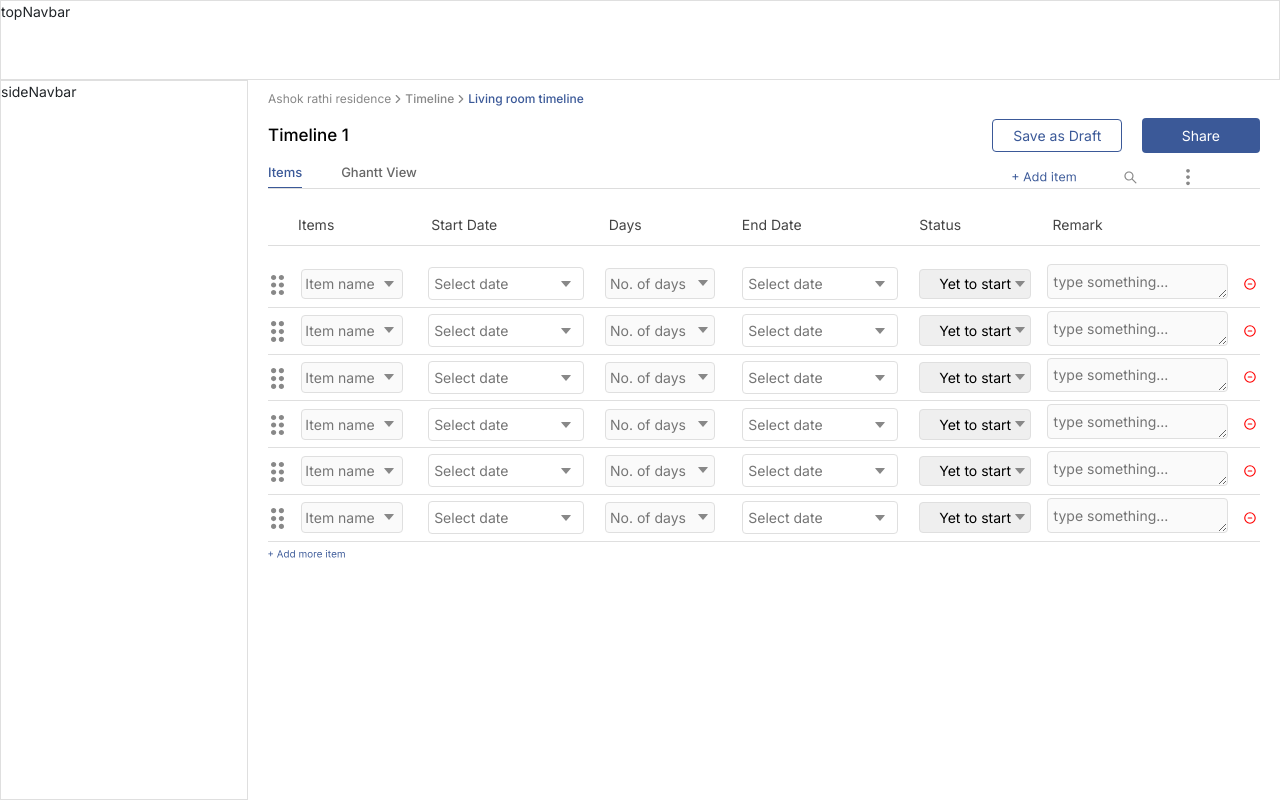
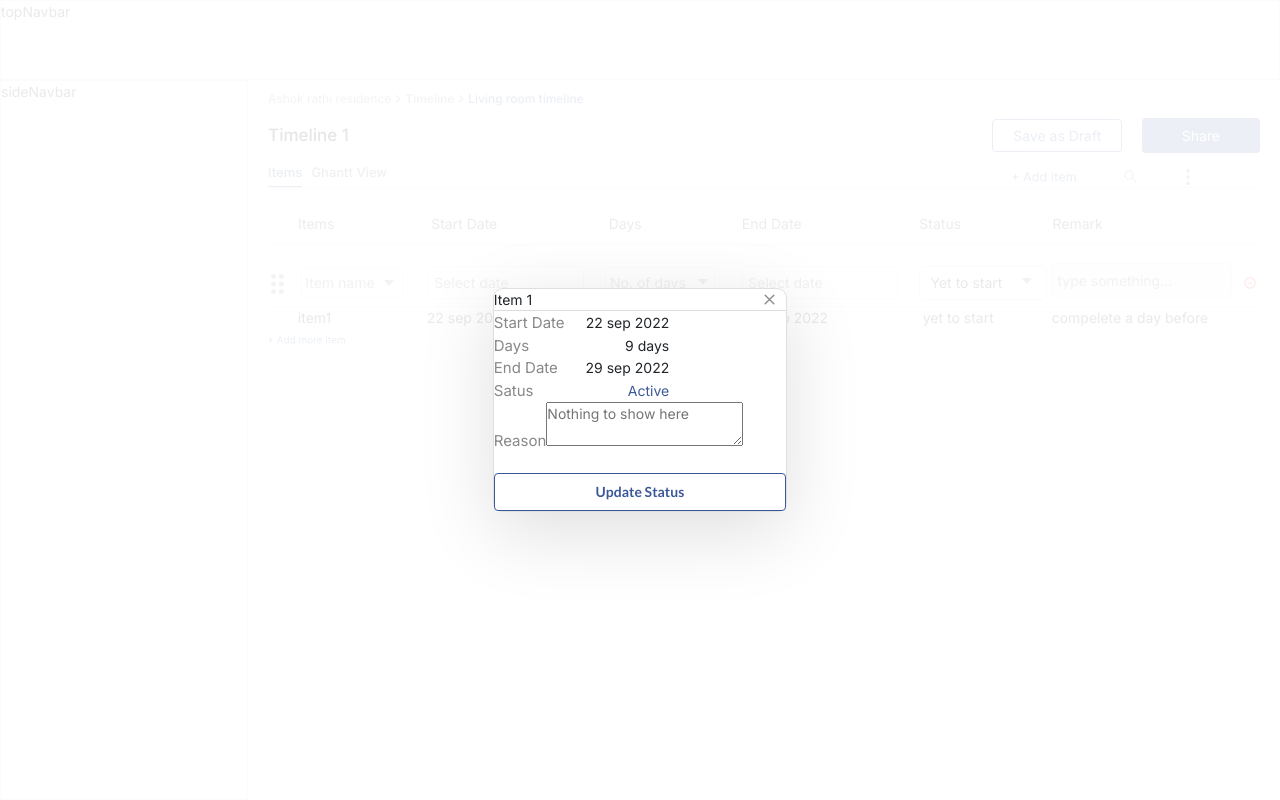
Before and after one commit to Parshuram12345/timeline-fe, a React (Create React App) app: page /innertimeline in a window 1280 px wide. Built offline with nearby package versions, Linux system fonts and the light colour scheme.

Commit message:
add update modal

```diff
--- a/src/components/HeroComponentsPC/InnerTimeline/InnerTimeline.css
+++ b/src/components/HeroComponentsPC/InnerTimeline/InnerTimeline.css
@@ -54,17 +54,23 @@
 .width-3{
     width: 3%;
 }
+.width-12{
+    width: 12%;
+}
 .hash-icon{
     width: 1vw;
 }
 .padding-3{
     padding: 3px;
 }
-.right-20{
-    right: 20px;
+.right-13{
+    right: 13px;
 }
 .top-8{
     top: 8px;
+}
+.arrow-icon{
+    background: white;
 }
 .item-container{
     border-bottom: 1px solid #DFDFDF;
@@ -76,3 +82,47 @@
 .margin-top-10{
     margin-top: 10px;
 }
+.remarks-field{
+    padding-left: 4px;
+}
+/* /// */
+.modal-wrapper{
+    width: 23%;
+    border-radius: 10px;
+    border: 1px solid #DFDFDF;
+    /* padding: 20px; */
+    padding: 0%;
+    background-color: white;
+    box-shadow: 0 20px 75px rgba(0 0 0 /13%);
+}
+.main-modal-wrapper{
+    display: flex;
+    justify-content: center;
+    align-items: center;
+    margin: auto;
+    position: fixed;
+    background: hsla(0,0%,100%,.9);
+    top: 0;
+    bottom: 0;
+    left: 0;
+    right: 0;
+    z-index: 1;
+    height: 100vh;
+}
+.closeicon{
+    width: 1vw;
+    top: 4px;
+    right: 10px;
+}
+.label-text {
+    font-size: 15px;
+    font-weight: 400;
+    color: #888888;
+}
+.ui.button.yes-btn{
+    width: 100%;
+    border: 1px solid #3B5998;
+    color: #3B5998;
+    background-color: #ffffff;
+    border-radius: 4px;
+}
--- a/src/components/HeroComponentsPC/InnerTimeline/InnerTimeline.jsx
+++ b/src/components/HeroComponentsPC/InnerTimeline/InnerTimeline.jsx
@@ -4,12 +4,12 @@ import { HiOutlineShare, HiOutlineMinusCircle } from "react-icons/hi";
 import { AiOutlineDelete, AiFillCaretDown } from "react-icons/ai";
 import { FiChevronRight, FiEdit2 } from "react-icons/fi";
 import { Dropdown } from "react-bootstrap";
-import { useNavigate } from 'react-router-dom';
+import { useNavigate } from "react-router-dom";
 function InnerTimeline() {
   const [itemsflag, setItemsflag] = useState(false);
   const [ghanttflag, setGhanttflag] = useState(false);
-  const navigate =useNavigate()
-  const dummyArr = Array.from({length:6})
+  const navigate = useNavigate();
+  const dummyArr = Array.from({ length: 1 });
   const handleItemsDocs = () => {
     setItemsflag(false);
     setGhanttflag(true);
@@ -18,9 +18,9 @@ function InnerTimeline() {
     setItemsflag(true);
     setGhanttflag(false);
   };
-  const navigateTimeline=()=>{
-    navigate("/")
-  }
+  const navigateTimeline = () => {
+    navigate("/");
+  };
   return (
     <div className="innertimeline-wrapper">
       <div className="d-flex align-center justify-between width-fit-content divider-margin">
@@ -30,7 +30,10 @@ function InnerTimeline() {
         <span className="d-flex align-center color-text-888888 font-size-14">
           <FiChevronRight />
         </span>
-        <div className="font-weight-500 small-font-12 color-text-888888 cursor-pointer" onClick={navigateTimeline}>
+        <div
+          className="font-weight-500 small-font-12 color-text-888888 cursor-pointer"
+          onClick={navigateTimeline}
+        >
           Timeline
         </div>
         <span className="d-flex align-center color-text-888888 font-size-14">
@@ -58,7 +61,7 @@ function InnerTimeline() {
         </div>
       </div>
       <div className="d-flex justify-between align-center margin-top-10">
-      <div className="d-flex width-15 justify-between">
+        <div className="d-flex width-12 justify-between">
           <div
             className={`font-weight-500 ${
               !itemsflag ? "items-tab" : "ghantt-tab"
@@ -132,12 +135,20 @@ function InnerTimeline() {
       </div>
       <div style={{ marginTop: "0%" }} className="ui divider"></div>
       <div>
-     {  dummyArr && dummyArr.map((_,index)=>{
+        {dummyArr &&
+          dummyArr.map((_, index) => {
             return (
               <>
-            <div key={index} className="item-container d-flex justify-flex-start align-center">
+                <div
+                  key={index}
+                  className="item-container d-flex justify-flex-start align-center"
+                >
                   <div className="width-3">
-          <img className="hash-icon" src={"Images/hash.svg"} alt="hash-icon" />
+                    <img
+                      className="hash-icon"
+                      src={"Images/hash.svg"}
+                      alt="hash-icon"
+                    />
                   </div>
                   <div className="position-relative width-13">
                     <input
@@ -145,9 +156,7 @@ function InnerTimeline() {
                       className="border-df bg-color-fa border-radius-4 padding-3 width-80"
                       placeholder="Item name"
                     />
-          <AiFillCaretDown
-            className="position-absolute down-arrow-icon color-text-888888"
-          />
+                    <AiFillCaretDown className="position-absolute down-arrow-icon color-text-888888" />
                   </div>
                   <div className="d-flex justify-between align-center position-relative width-18">
                     <input
@@ -156,10 +165,10 @@ function InnerTimeline() {
                       placeholder="Select date"
                       onFocus={(e) => (e.target.type = "date")}
                     />
-          <AiFillCaretDown
+                    {/* <AiFillCaretDown
             style={{ background: "white" }}
             className="position-absolute down-arrow-date-icon color-text-888888"
-          />
+          /> */}
                   </div>
                   <div className="position-relative width-14">
                     <input
@@ -167,9 +176,7 @@ function InnerTimeline() {
                       className="border-df color-text-888888 bg-color-fa border-radius-4 width-80 padding-3"
                       placeholder="No. of days"
                     />
-          <AiFillCaretDown
-            className="position-absolute down-arrow-icon color-text-888888"
-            />
+                    <AiFillCaretDown className="position-absolute down-arrow-icon color-text-888888" />
                   </div>
                   <div className="d-flex justify-between align-center position-relative width-18">
                     <input
@@ -178,13 +185,13 @@ function InnerTimeline() {
                       placeholder="Select date"
                       onFocus={(e) => (e.target.type = "date")}
                     />
-          <AiFillCaretDown
+                    {/* <AiFillCaretDown
             style={{ background: "white" }}
             className="position-absolute down-arrow-date-icon color-text-888888"
-          />
+          /> */}
                   </div>
                   <div className="width-13 position-relative">
-              <Dropdown>
+                    {/* <Dropdown>
                       <Dropdown.Toggle
                         as="button"
                         className="border-df padding-3 border-radius-4 width-88"
@@ -198,22 +205,87 @@ function InnerTimeline() {
                         <Dropdown.Item>DELAYED</Dropdown.Item>
                         <Dropdown.Item>COMPLETED</Dropdown.Item>
                       </Dropdown.Menu>
-              </Dropdown>
-              <AiFillCaretDown
-            className="position-absolute right-20 top-8 color-text-888888"
+                    </Dropdown> */}
+                    <select
+                      class="form-select"
+                      aria-label="Default select example"
+                    >
+                      <option selected>Yet to start</option>
+                      <option value="1">ACTIVE</option>
+                      <option value="2">PENDING</option>
+                      <option value="3">DELAYED</option>
+                      <option value="3">COMPLETED</option>
+                    </select>
+                    <AiFillCaretDown className="position-absolute arrow-icon right-13 top-8 color-text-888888"/>
+                  </div>
+                  <div className="width-20 remarks-field">
+                    <textarea
+                      rows="1"
+                      cols="17"
+                      style={{resize:"none"}}
+                      className="border-df border-radius-4 padding-3 bg-color-fa"
+                      placeholder="type something..."
                     />
-            </div>
-            <div className="width-20">
-            <textarea rows="1" cols="17" className="border-df border-radius-4 padding-3 bg-color-fa" placeholder="type something..."/>
                   </div>
                   <HiOutlineMinusCircle style={{ color: "red" }} />
                 </div>
-
-        </>)
-    })
-        }
+              </>
+            );
+          })}
+          <div className="d-flex justify-flex-start">
+            <div className="width-3"></div>
+            <div className="width-13">item1</div>
+            <div className="width-18">22 sep 2022</div>
+            <div className="width-14">8 days</div>
+            <div className="width-18">30 sep 2022</div>
+            <div className="width-13">yet to start</div>
+            <div className="width-18">compelete a day before</div>
+            <div></div>
           </div>
-      <div><img  className="add-more-item"  src={"Images/addmoreitem.svg"} alt="add-more-item" /></div>
+      </div>
+      <div>
+        <img
+          className="add-more-item"
+          src={"Images/addmoreitem.svg"}
+          alt="add-more-item"
+        />
+      </div>
+       {/* ///----open update modal--- */}
+       <div className="main-modal-wrapper">
+            <div className="modal-wrapper position-relative">
+              <div>Item 1</div>
+              <img className="closeicon position-absolute" src={"/Images/akar-icons_cross.svg"} alt="close-icon" />
+              <div style={{ margin:"0%"}} className="ui divider"></div>
+              <div className="content">
+               <div className="d-flex justify-between width-60">
+               <label className="label-text">Start Date</label>
+               <div>22 sep 2022</div>
+                </div>
+                <div className="d-flex justify-between width-60">
+               <label className="label-text">Days</label>
+               <div>9 days</div>
+                  </div>
+                  <div className="d-flex justify-between width-60">
+               <label className="label-text">End Date</label>
+               <div>29 sep 2022</div>
+                </div>
+                <div className="d-flex justify-between width-60">
+               <label className="label-text">Satus</label>
+               <div style={{color:"#3B5998"}}>Active</div>
+                </div>
+               <label className="label-text">Reason</label>
+               <textarea placeholder="Nothing to show here"></textarea>
+              </div>
+              <div style={{marginTop:"20px"}} className="actions">
+                <div
+                  className="ui button yes-btn"
+                  // onClick={() => handleSingleDeleteMOM()}
+                >
+                  Update Status
+                </div>
+              </div>
+            </div>
+          </div>
     </div>
   );
 }
```
Lines whose indentation alone changed are shown as unchanged.
